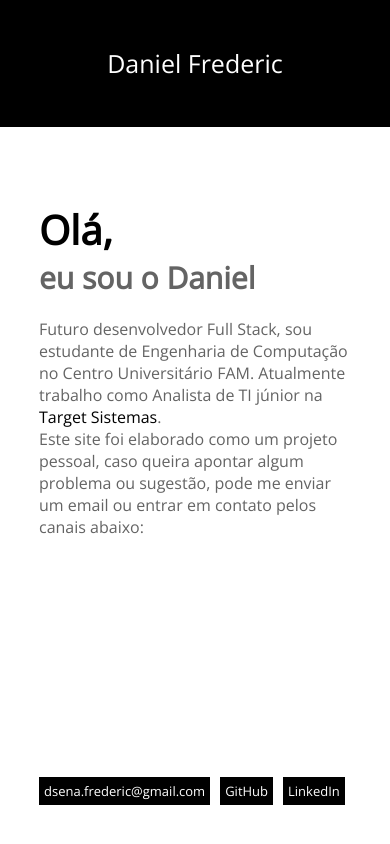
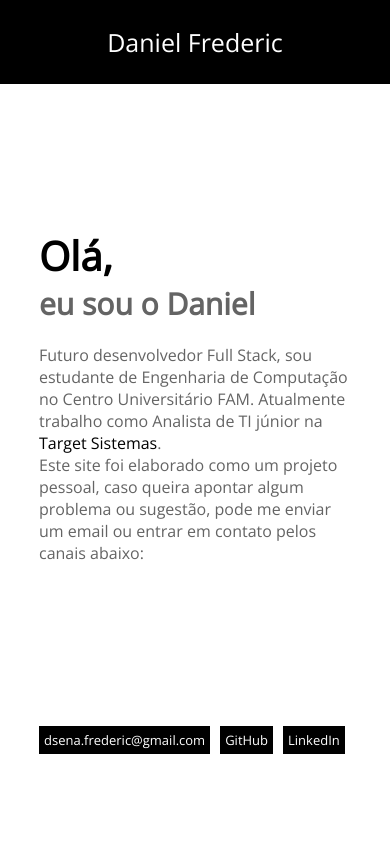
Before and after one commit to DanielFred1/Portifolio, a plain HTML site: page index.html in a window 390 px wide. Shown: the top 844 px of the page. Drawn offline with nearby package versions, Linux system fonts and the light colour scheme.

Commit message:
Alterações de finalização

```diff
--- a/CSS/style.css
+++ b/CSS/style.css
@@ -46,7 +46,7 @@ ul {
 @media (min-width: 601px) and (max-width: 767px) {
 	.menu-superior {
 		width: 100%;
-		height: 15vh;
+		height: 12vh;
 		background: #000;
 		display: flex;
 		align-items: center;
@@ -64,7 +64,7 @@ ul {
 @media (min-width: 320px) and (max-width: 600px) {
 	.menu-superior {
 		width: 100%;
-		height: 15vh;
+		height: 10vh;
 		background: #000;
 		display: flex;
 		align-items: center;
@@ -190,7 +190,7 @@ ul {
 @media (min-width: 320px) and (max-width: 600px) {
 	.bio {
 		width: 80vw;
-		height: 60%;
+		height: 80%;
 		padding-top: 160px;
 	}
 
@@ -213,7 +213,7 @@ ul {
 	.links {
 		width: 80vw;
 		height: 50px;
-		padding-top: 25px;
+		padding-top: 0px;
 	}
 
 	.links ul li {
@@ -473,7 +473,7 @@ img {
 @media (min-width: 320px) and (max-width: 600px) {
 	.trabalho {
 		width: 100%;
-		height: 200vh;
+		height: 190vh;
 		background-color: #ccc;
 		display: flex;
 		align-items: center;
@@ -488,7 +488,7 @@ img {
 		justify-content: space-between;
 		align-items: center;
 		flex-direction: row;
-		align-content: space-between;
+		align-content: space-around;
 	}
 
 	.box {
```
